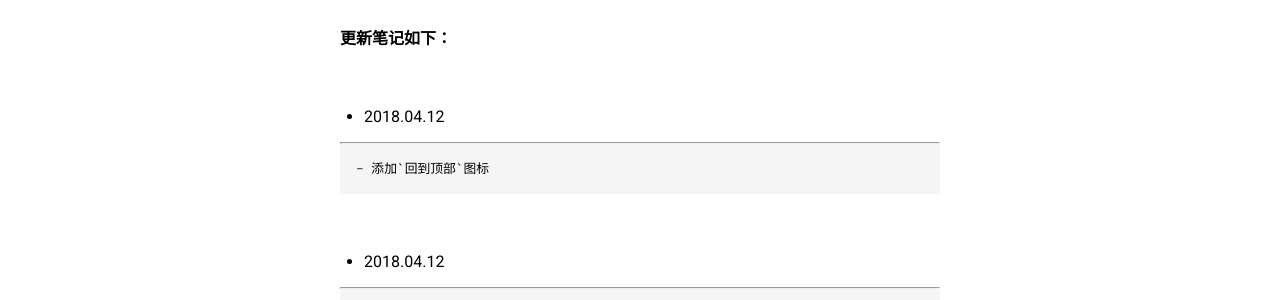
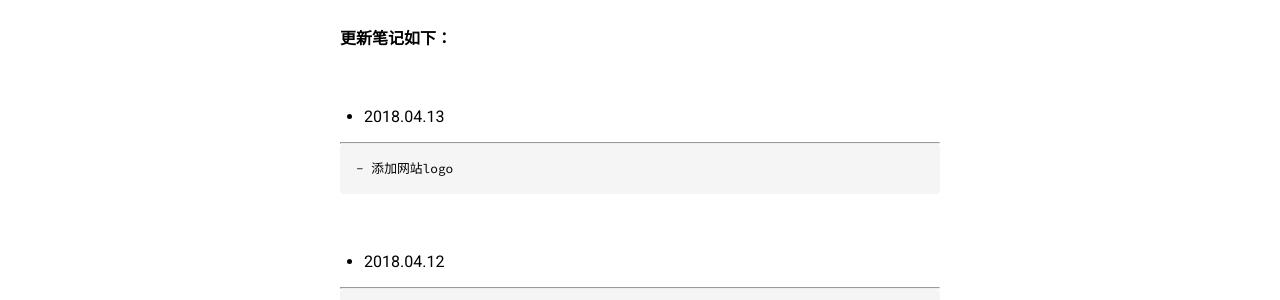
Before and after one commit to zoyeal/zoyeal.github.io, a Jekyll site: the page built from _posts/2018-04-08-updated-zoyeal.com.md, in a window 1280 px wide and 900 px high, scrolled down 547 px. Shown: the part 153-453 px from the top of the window. Built offline with Jekyll 4.4.1, drawn with Linux system fonts in a browser that asks for light colours; nearby versions of some CDN libraries; comment, search, counter and statistics services are not loaded.

Commit message:
'update_post'

```diff
--- a/_posts/2018-04-08-updated-zoyeal.com.md
+++ b/_posts/2018-04-08-updated-zoyeal.com.md
@@ -24,10 +24,10 @@ image: "https://coding.net/u/zoyeal/p/zoyeal.io/git/raw/master/notes.jpg"
 
 &nbsp;
 
-- 2018.04.12
+- 2018.04.13
 
 ---
-    - 添加`回到顶部`图标
+    - 添加网站logo
 
 &nbsp;
 
```
